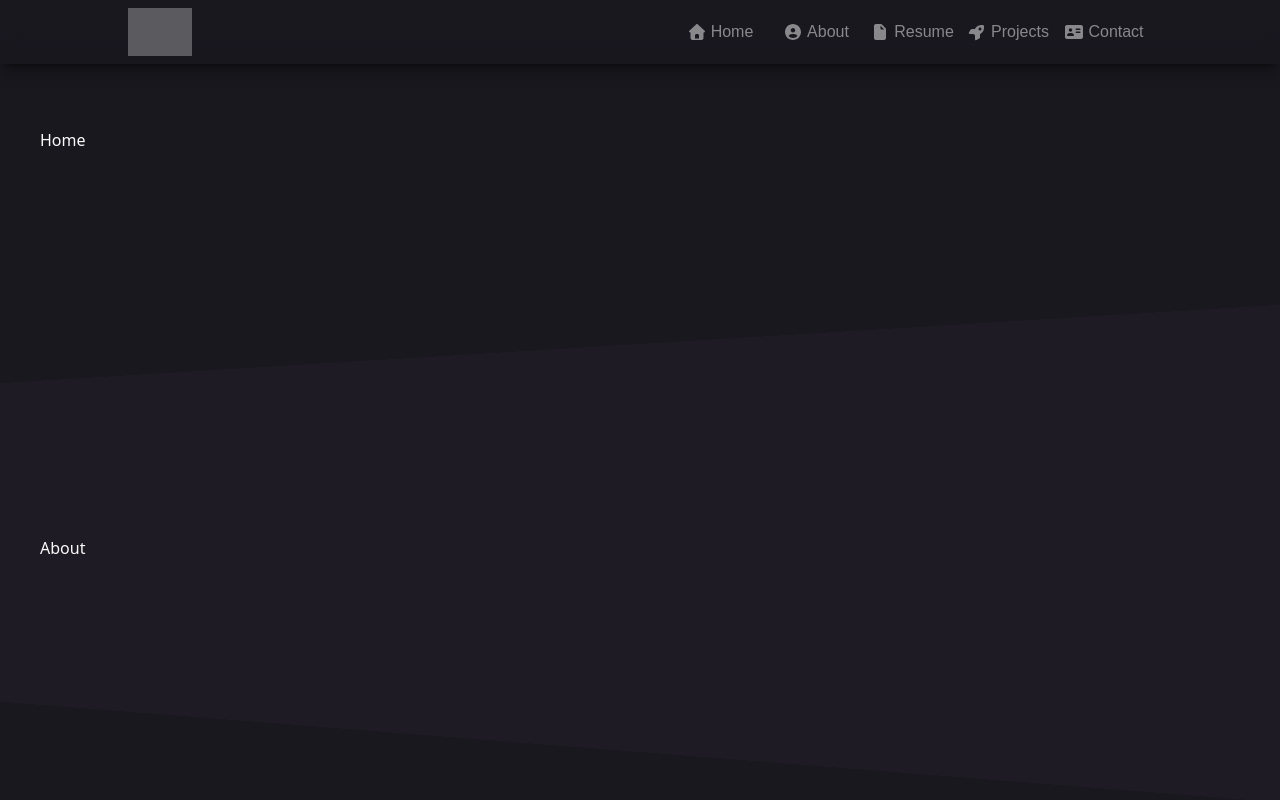
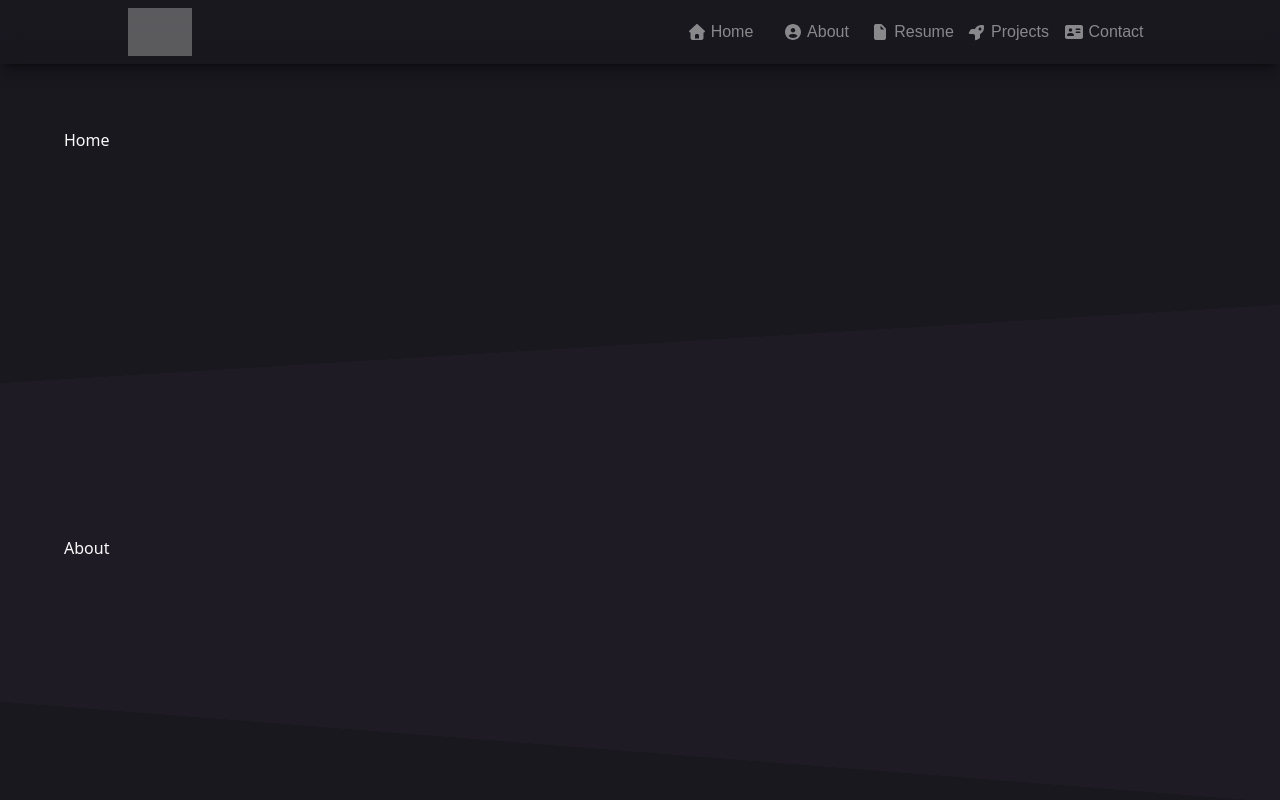
Before and after one commit to douglasyabuki/portfolio, a React (Vite) app: page /#home in a window 1280 px wide. Shown: the top 800 px of the page. Built offline with nearby package versions, Linux system fonts and the light colour scheme; grey boxes are pictures that could not be loaded; a web font is replaced by a local one.

Commit message:
Update: Minor layout changes

```diff
--- a/src/App.css
+++ b/src/App.css
@@ -94,6 +94,10 @@
     @apply relative flex h-auto min-h-dvh w-screen flex-col overflow-x-hidden overflow-y-auto;
   }
 
+  .p-containers {
+    @apply p-2 sm:p-7 md:p-8 lg:p-10;
+  }
+
   .px-corners {
     @apply px-8 sm:px-14 md:px-16 lg:px-20 xl:px-32;
   }
@@ -110,7 +114,7 @@
   }
 
   .section {
-    @apply flex h-full w-screen flex-col px-4 py-32 sm:px-7 md:px-8 lg:px-10;
+    @apply flex h-full w-screen flex-col px-4 py-20 sm:px-7 md:px-8 lg:px-10 lg:py-32 xl:px-16;
   }
 
   .subsection {
```
